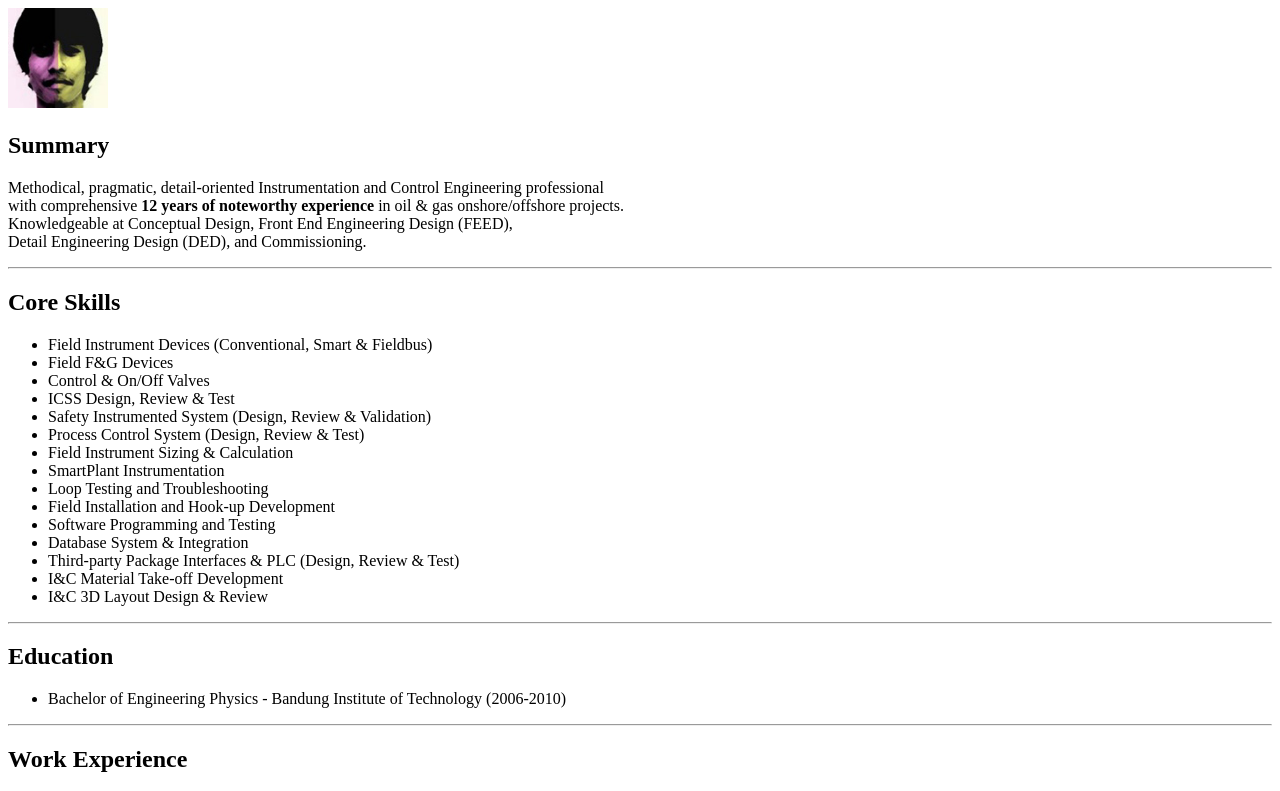
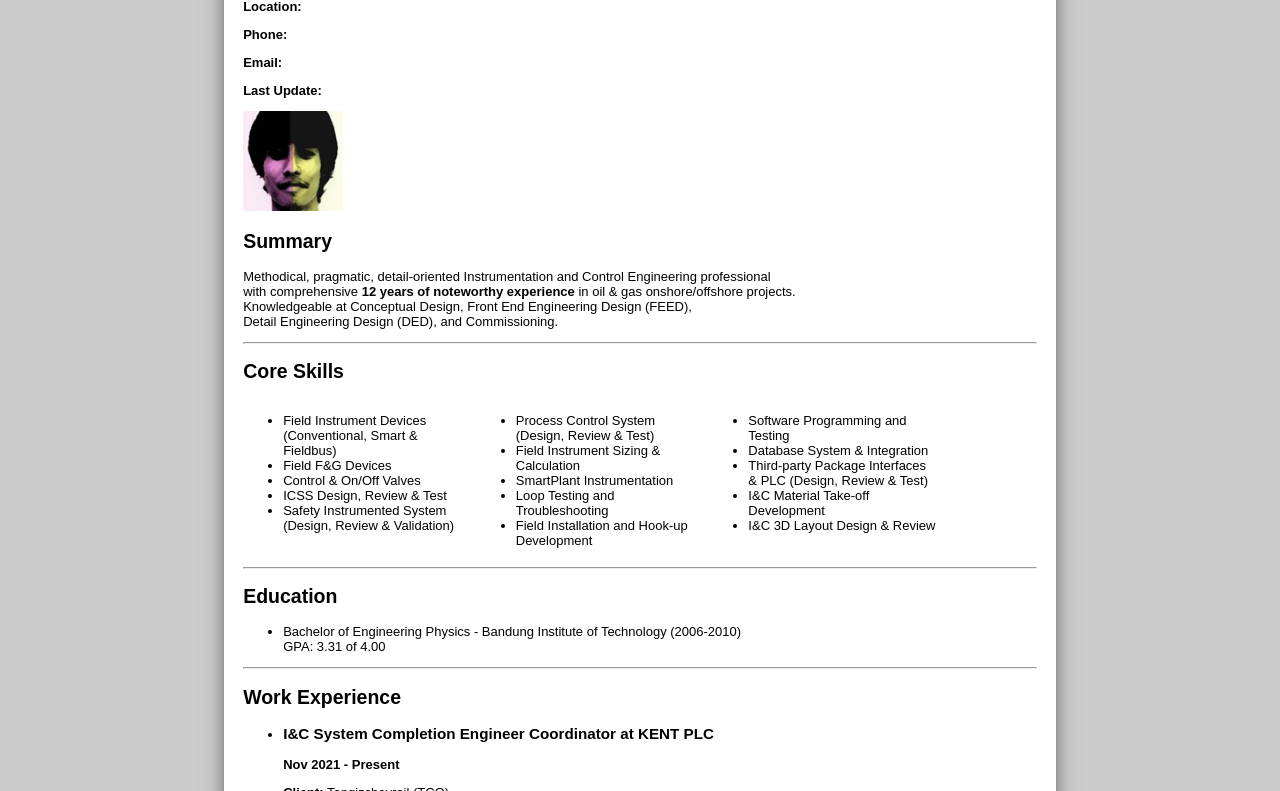
Before and after one commit to thoriqmacto/my_resume, a plain HTML site: page index.html in a window 1280 px wide. Shown: the part 72-863 px from the top of the page. Drawn offline with Linux system fonts and the light colour scheme.

Commit message:
Adding style.css

```diff
--- a/index.html
+++ b/index.html
@@ -3,15 +3,23 @@
   <head>
     <meta charset="UTF-8" />
     <title>Resume</title>
+    <link rel="stylesheet" href="style.css" />
   </head>
 
   <body>
-    <h1>Muhammad Thariq Hadad</h1>
+    <page size="A4">
+      <section class="header">
+        <h1>Muhammad Thariq Hadad | I&C Engineer</h1>
+        <p><strong>Location:</strong></p>
+        <P><strong>Phone:</strong></P>
+        <p><strong>Email:</strong></p>
+        <p><strong>Last Update:</strong></p>
         <img
           src="./images/profile-img.png"
           alt="profile image of Thariq"
           height="100"
         />
+      </section>
 
       <h2>Summary</h2>
       <p>
@@ -24,17 +32,21 @@
       </p>
       <hr />
       <h2>Core Skills</h2>
-    <ul>
+      <ul class="ul_multicols">
         <li>Field Instrument Devices (Conventional, Smart & Fieldbus)</li>
         <li>Field F&G Devices</li>
         <li>Control & On/Off Valves</li>
         <li>ICSS Design, Review & Test</li>
         <li>Safety Instrumented System (Design, Review & Validation)</li>
+        </ul>
+        <ul class="ul_multicols">
         <li>Process Control System (Design, Review & Test)</li>
         <li>Field Instrument Sizing & Calculation</li>
         <li>SmartPlant Instrumentation</li>
         <li>Loop Testing and Troubleshooting</li>
         <li>Field Installation and Hook-up Development</li>
+        </ul>
+        <ul class="ul_multicols">
         <li>Software Programming and Testing</li>
         <li>Database System & Integration</li>
         <li>Third-party Package Interfaces & PLC (Design, Review & Test)</li>
@@ -42,11 +54,12 @@
         <li>I&C 3D Layout Design & Review</li>
       </ul>
       <hr />
+
     <h2>Education</h2>
     <ul>
       <li>
         Bachelor of Engineering Physics - Bandung Institute of Technology
-        (2006-2010)
+        (2006-2010) <span>GPA: 3.31 of 4.00</span>
       </li>
     </ul>
     <hr />
@@ -311,6 +324,7 @@
             check-sheet, progress reporting and tracking.
           </li>
         </ul>
+        </page>
         <h4>Key Achievements</h4>
         <ul>
           <li>
--- /dev/null
+++ b/style.css
@@ -0,0 +1,40 @@
+body {
+  background: rgb(204, 204, 204);
+  font-family:Arial, Helvetica, sans-serif;
+  font-size: small;
+}
+page {
+  background: white;
+  display: block;
+  margin: 0 auto;
+  margin-bottom: 0.5cm;
+  padding: 0.2cm 0.5cm;
+  box-shadow: 0 0 0.5cm rgba(0, 0, 0, 0.5);
+}
+page[size='A4'] {
+  width: 21cm;
+  height: 29.7cm;
+}
+page[size='A4'][layout='landscape'] {
+  width: 29.7cm;
+  height: 21cm;
+}
+
+span{
+    display: block;
+}
+
+.ul_multicols{
+    display: inline-block;
+    vertical-align: top;
+    width: 5cm;
+}
+
+@media print {
+  body,
+  page {
+    background: white;
+    margin: 0;
+    box-shadow: 0;
+  }
+}
```
Lines whose indentation alone changed are shown as unchanged.
